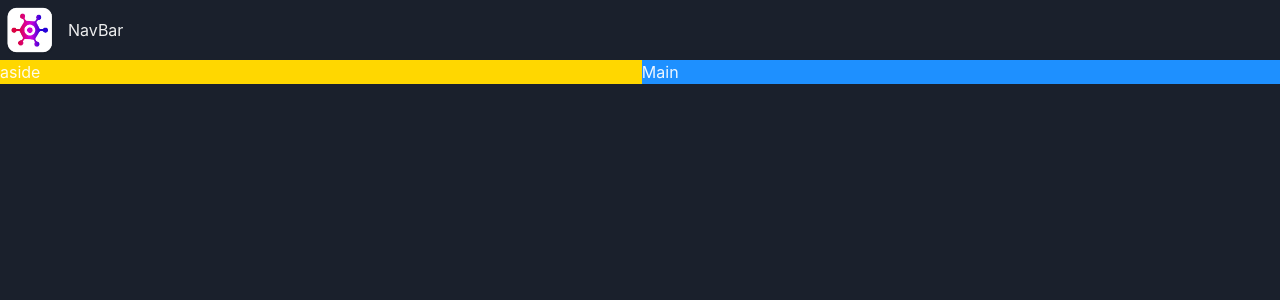
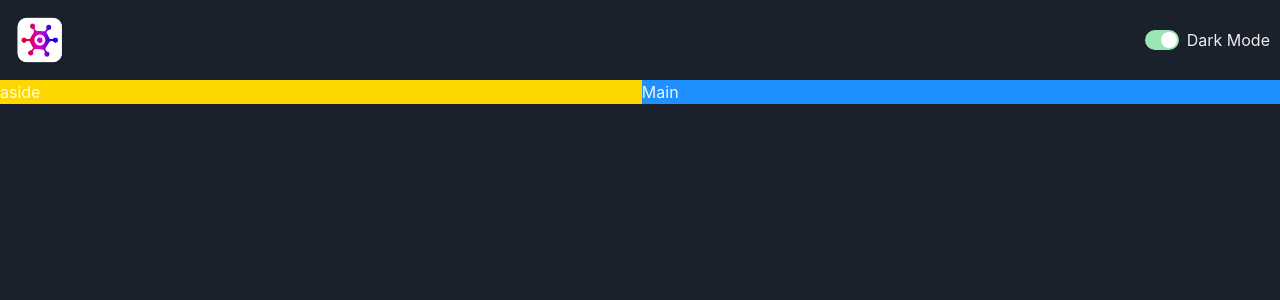
Before and after one commit to Monah-Haidar/game-hub, a React (Vite) app: page / in a window 1280 px wide. Shown: the top 300 px of the page. Built offline with nearby package versions, Linux system fonts and the light colour scheme.

Commit message:
Build Color Mode Switch

```diff
--- /dev/null
+++ b/src/components/ColorModeSwitch.tsx
@@ -0,0 +1,15 @@
+import {HStack, Switch, Text, useColorMode} from "@chakra-ui/react";
+
+const ColorModeSwitch = () => {
+
+    const {toggleColorMode, colorMode} = useColorMode();
+
+    return (
+        <HStack spacing={2}>
+            <Switch colorScheme='green' isChecked={colorMode === 'dark'} onChange={toggleColorMode}/>
+            <Text>Dark Mode</Text>
+        </HStack>
+    );
+};
+
+export default ColorModeSwitch;
--- a/src/components/NavBar.tsx
+++ b/src/components/NavBar.tsx
@@ -1,12 +1,13 @@
 import logo from '../assets/logo.webp'
-import {HStack, Image, Text} from "@chakra-ui/react";
+import {HStack, Image} from "@chakra-ui/react";
+import ColorModeSwitch from "./ColorModeSwitch.tsx";
 
 const NavBar = () => {
     return (
         <div>
-            <HStack>
+            <HStack justifyContent='space-between' padding='10px'>
                 <Image src={logo} boxSize="60px"/>
-                <Text>NavBar</Text>
+                <ColorModeSwitch/>
             </HStack>
         </div>
     );
```
